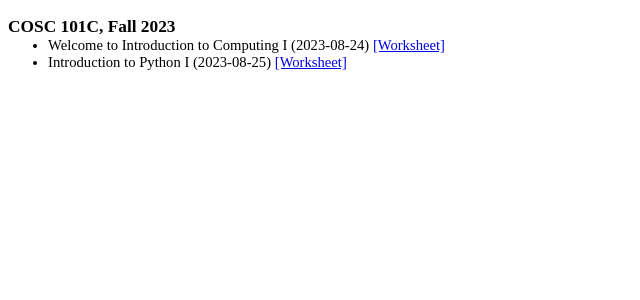
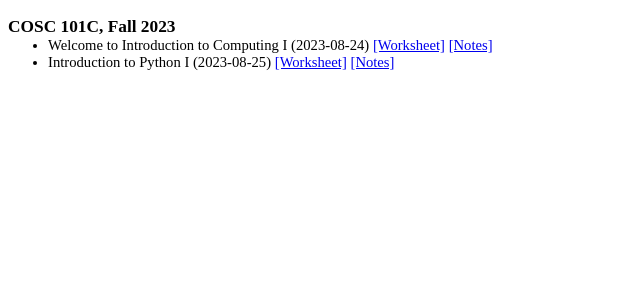
Before and after one commit to georgianahaldeman/cosc101, a Jekyll site: the page built from docs/notes/index.md, in a window 1280 px wide. Shown: the top 300 px of the page, without its empty margins (0-640 px from the left). Built offline with Jekyll 4.4.1, drawn with Linux system fonts in a browser that asks for light colours; our own code applies the rules of GitHub Pages for plain Markdown files.

Commit message:
answers for 8_25

```diff
--- a/docs/notes/index.md
+++ b/docs/notes/index.md
@@ -1,5 +1,5 @@
 # COSC 101C, Fall 2023
 
-- Welcome to Introduction to Computing I (2023-08-24) [[Worksheet]](./8_24.pdf)
+- Welcome to Introduction to Computing I (2023-08-24) [[Worksheet]](./notes/8_24.pdf) [[Notes]](./answers/8_24_answers.pdf)
 
-- Introduction to Python I (2023-08-25) [[Worksheet]](./8_25.pdf)
+- Introduction to Python I (2023-08-25) [[Worksheet]](./notes/8_25.pdf) [[Notes]](./answers/8_25_answers.pdf)
```
Also changed, not shown: 8 other files.
